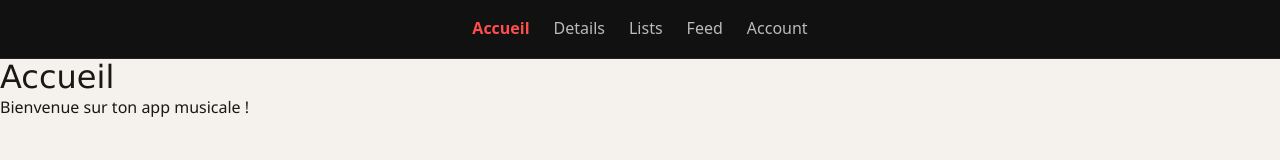
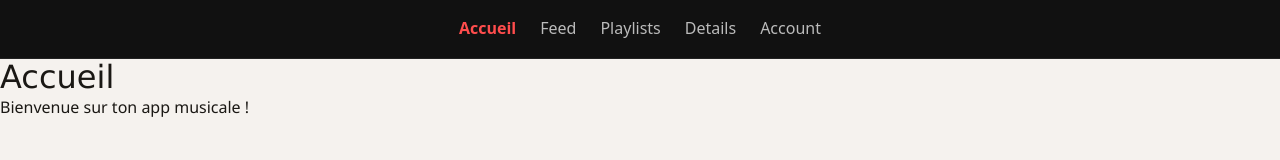
Before and after one commit to Alban-E/PPROJ3, a React (Vite) app in the folder frontend/: page / in a window 1280 px wide. Shown: the top 160 px of the page. Built offline with nearby package versions, Linux system fonts and the light colour scheme; no server answers.

Commit message:
Add playlist details page

```diff
--- a/frontend/src/App.jsx
+++ b/frontend/src/App.jsx
@@ -4,26 +4,27 @@ import { Route, Routes } from 'react-router-dom'
 import NavBar from './components/NavBar.jsx'
 import Home from './pages/home.jsx'
 import Details from './pages/details.jsx'
-import Lists from './pages/lists.jsx'
+import Playlists from './pages/Playlists/playlists.jsx'
 import Feed from './pages/feed.jsx'
 import Temp from './pages/Temp.jsx'
 import NotFound from './pages/notFound.jsx'
 import Account from './pages/account.jsx'
 
 import './App.css'
+import PlayListDetails from './pages/Playlists/playlistDetails.jsx'
 
 function App() {
   const [count, setCount] = useState(0)
 
   return (
     <>
-
       <NavBar />
       <Routes>
         <Route path='/' element={<Home />} />
+        <Route path='/Feed' element={<Feed />} />
+        <Route path='/Playlist' element={<Playlists />} />
+        <Route path='/Playlist/details' element={<PlayListDetails />} />
         <Route path='/Details' element={<Details />} />
-        <Route path='/Lists' element={<Lists />} />
-        <Route path='/Feed' element={<Feed />} />
         <Route path='/Account' element={<Account />} />
         <Route path='*' element={<NotFound />} />
       </Routes>
--- a/frontend/src/components/NavBar.jsx
+++ b/frontend/src/components/NavBar.jsx
@@ -4,11 +4,19 @@ import styles from './navBar.module.css'
 export default function Navbar() {
   return (
     <nav className={styles.navbar} >
-      <NavLink to="/"         className={({ isActive }) => isActive ? `${styles.navBarLink} ${styles.active}` : styles.navBarLink } >Accueil </NavLink>
-      <NavLink to="/Details"  className={({ isActive }) => isActive ? `${styles.navBarLink} ${styles.active}` : styles.navBarLink } >Details </NavLink>
-      <NavLink to="/Lists"    className={({ isActive }) => isActive ? `${styles.navBarLink} ${styles.active}` : styles.navBarLink } >Lists </NavLink>
-      <NavLink to="/Feed"     className={({ isActive }) => isActive ? `${styles.navBarLink} ${styles.active}` : styles.navBarLink } >Feed </NavLink>
-      <NavLink to="/Account"  className={({ isActive }) => isActive ? `${styles.navBarLink} ${styles.active}` : styles.navBarLink } >Account </NavLink>
+      <NavLink to="/"
+      className={({ isActive }) => isActive ? `${styles.navBarLink} ${styles.active}` : styles.navBarLink } >Accueil </NavLink>
+
+      <NavLink to="/Feed"
+      className={({ isActive }) => isActive ? `${styles.navBarLink} ${styles.active}` : styles.navBarLink } >Feed </NavLink>
+
+      <NavLink to="/Playlist"
+      className={({ isActive }) => isActive ? `${styles.navBarLink} ${styles.active}` : styles.navBarLink } >Playlists </NavLink>
+      <NavLink to="/Details"
+      className={({ isActive }) => isActive ? `${styles.navBarLink} ${styles.active}` : styles.navBarLink } >Details </NavLink>
+
+      <NavLink to="/Account"
+      className={({ isActive }) => isActive ? `${styles.navBarLink} ${styles.active}` : styles.navBarLink } >Account </NavLink>
     </nav>
   )
 }
--- /dev/null
+++ b/frontend/src/pages/Playlists/playlistDetails.jsx
@@ -0,0 +1,9 @@
+import { useSearchParams } from "react-router-dom";
+import { getTracksFromList } from "../../service/axios";
+
+export default function PlayListDetails() {
+    const [searchParams]  = useSearchParams()
+    const id = searchParams.get('id')
+
+    return <p>List Id: {id}</p>
+}
--- a/frontend/src/pages/lists.jsx
+++ b/frontend/src/pages/Playlists/playlists.jsx
@@ -1,9 +1,10 @@
 import { Fragment, useEffect, useState } from "react";
-import { useAuth } from "../service/AuthContext";
-import { createList, getMyLists } from "../service/axios";
-import styles from "./lists.module.css"
+import { useAuth } from "../../service/AuthContext";
+import { createList, getMyLists } from "../../service/axios";
+import styles from "./playlists.module.css"
+import { NavLink } from "react-router-dom";
 
-export default function Lists() {
+export default function Playlists() {
   const { user } = useAuth()
 
   const [userLists, setUserLists] = useState([])
@@ -58,7 +59,7 @@ export default function Lists() {
 
   return (
     <div>
-      <h1>Playlist</h1>
+      <h2>Playlist</h2>
       {user ?
         <>
           <button onClick={() => setShowNewListPopUp(true)}>Créer une playlist</button>
@@ -85,8 +86,8 @@ export default function Lists() {
           )}
 
           <div className={styles.listDiv}>
-            {userLists.map((item, index) => (
-              <button key={index} className={styles.listButton}>{item.name}</button>
+            {userLists.map((list, index) => (
+              <NavLink to={`/Playlist/details?id=${list._id}`} key={index} className={styles.listButton}>{list.name}</NavLink>
             ))}
           </div>
         </>
--- a/frontend/src/pages/lists.module.css
+++ b/frontend/src/pages/Playlists/playlists.module.css
@@ -6,6 +6,11 @@
 }
 
 .listButton{
+    border: solid, thin;
+    border-color: black;
+    border-radius: 5%;
+    background-color: rgb(255, 0, 255);
+    padding: 10px;
     margin-top: 1%;
     height: auto;
     width: fit-content;
```
